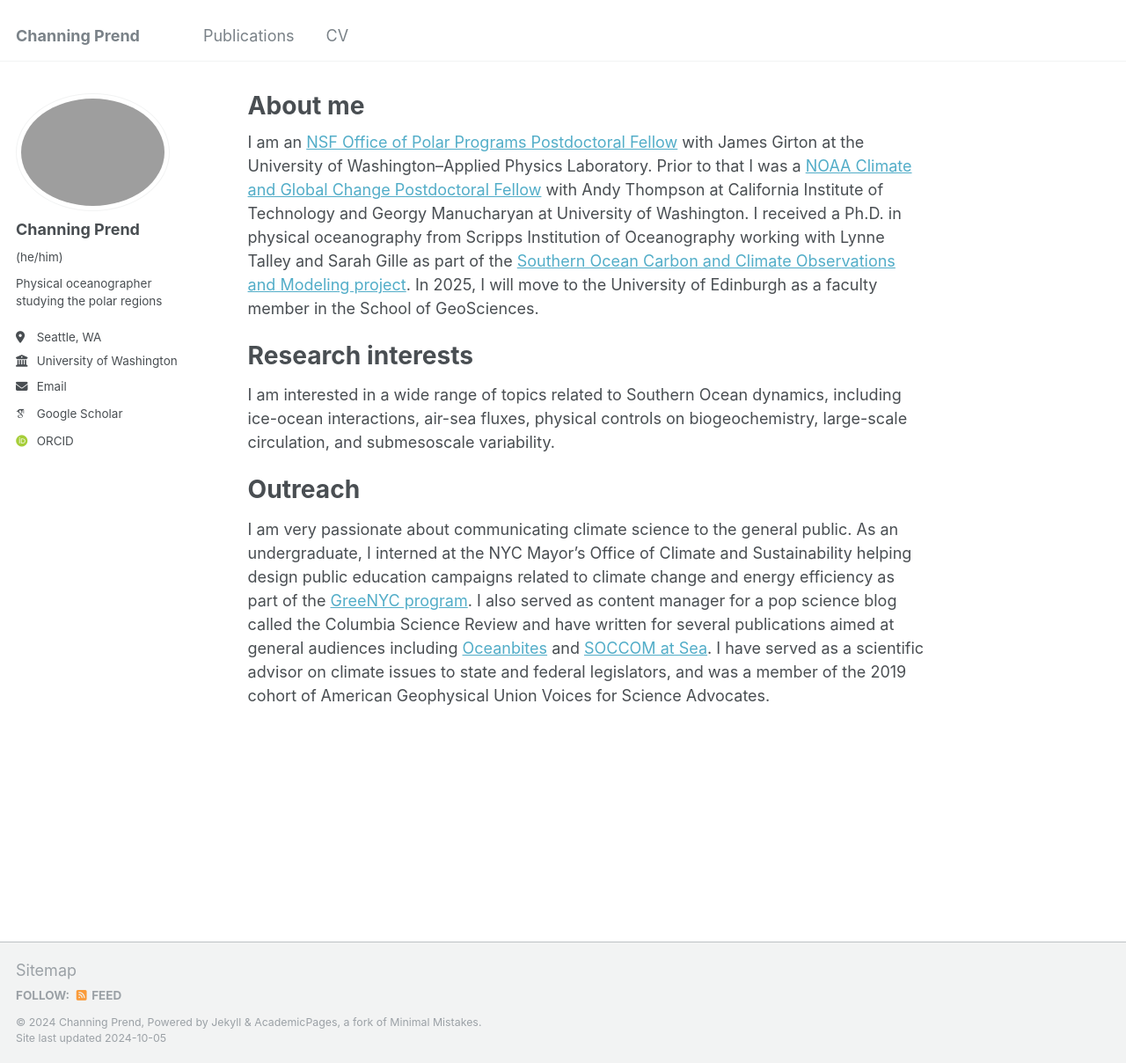
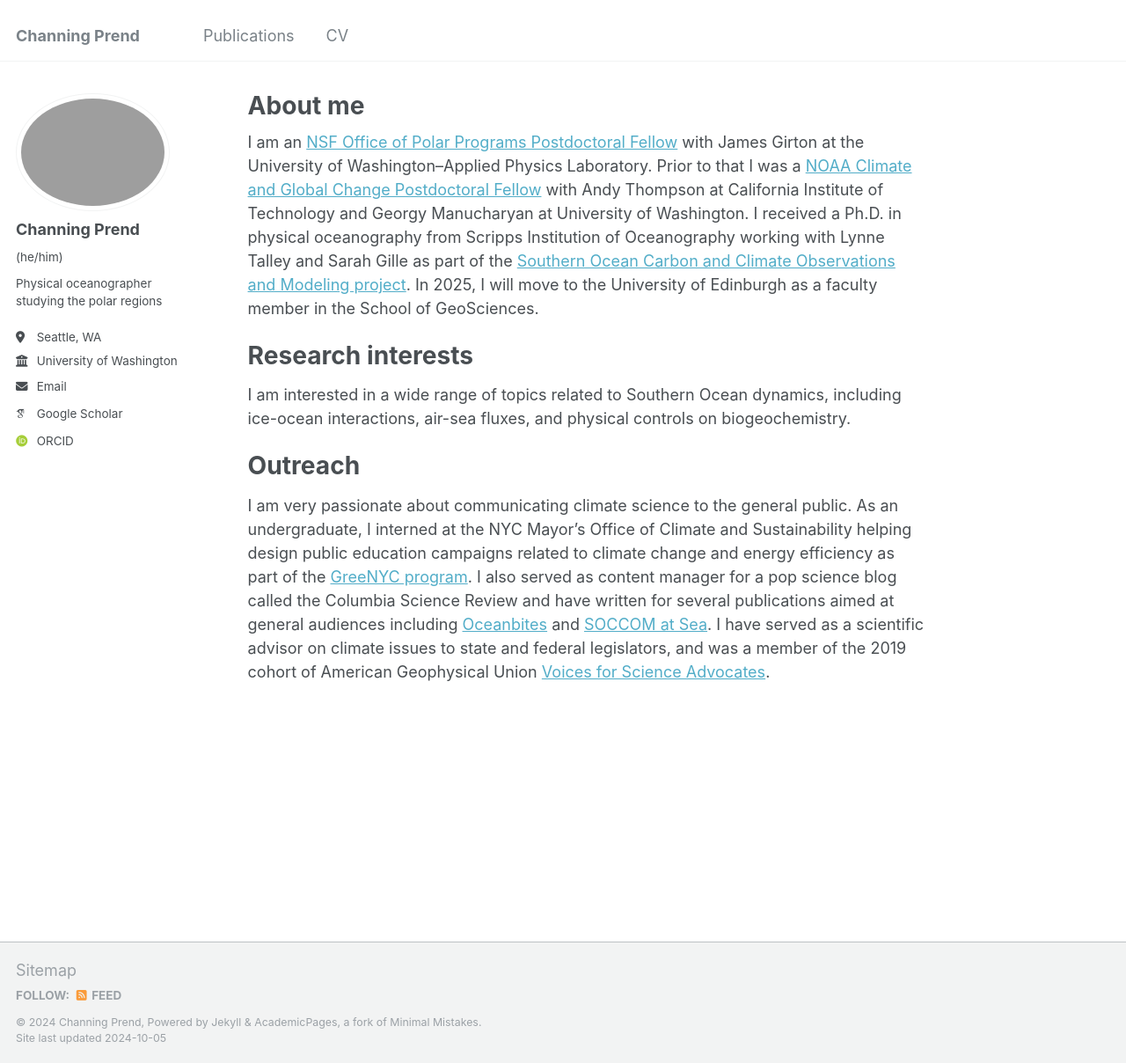
Before and after one commit to cprend/cprend.github.io, a Jekyll site: the page built from _pages/about.md, in a window 1280 px wide and 1208 px high. Shown: the whole window at 88% size. Built offline with Jekyll 4.4.1, drawn with Linux system fonts in a browser that asks for light colours; some web fonts are replaced.

Commit message:
Update about.md

```diff
--- a/_pages/about.md
+++ b/_pages/about.md
@@ -11,8 +11,8 @@
 
 Research interests
 ======
-I am interested in a wide range of topics related to Southern Ocean dynamics, including ice-ocean interactions, air-sea fluxes, physical controls on biogeochemistry, large-scale circulation, and submesoscale variability.
+I am interested in a wide range of topics related to Southern Ocean dynamics, including ice-ocean interactions, air-sea fluxes, and physical controls on biogeochemistry.
 
 Outreach
 ======
-I am very passionate about communicating climate science to the general public. As an undergraduate, I interned at the NYC Mayor's Office of Climate and Sustainability helping design public education campaigns related to climate change and energy efficiency as part of the [GreeNYC program](https://www.nyc.gov/site/sustainability/onenyc/greenyc.page). I also served as content manager for a pop science blog called the Columbia Science Review and have written for several publications aimed at general audiences including [Oceanbites](https://oceanbites.org/author/cprend/) and [SOCCOM at Sea](https://soccomatsea.blogspot.com/2020/03/musings-from-rv-ron-brown-march-april.html). I have served as a scientific advisor on climate issues to state and federal legislators, and was a member of the 2019 cohort of American Geophysical Union Voices for Science Advocates.
+I am very passionate about communicating climate science to the general public. As an undergraduate, I interned at the NYC Mayor's Office of Climate and Sustainability helping design public education campaigns related to climate change and energy efficiency as part of the [GreeNYC program](https://www.nyc.gov/site/sustainability/onenyc/greenyc.page). I also served as content manager for a pop science blog called the Columbia Science Review and have written for several publications aimed at general audiences including [Oceanbites](https://oceanbites.org/author/cprend/) and [SOCCOM at Sea](https://soccomatsea.blogspot.com/2020/03/musings-from-rv-ron-brown-march-april.html). I have served as a scientific advisor on climate issues to state and federal legislators, and was a member of the 2019 cohort of American Geophysical Union [Voices for Science Advocates](https://www.agu.org/honors/voices-for-science).
```
